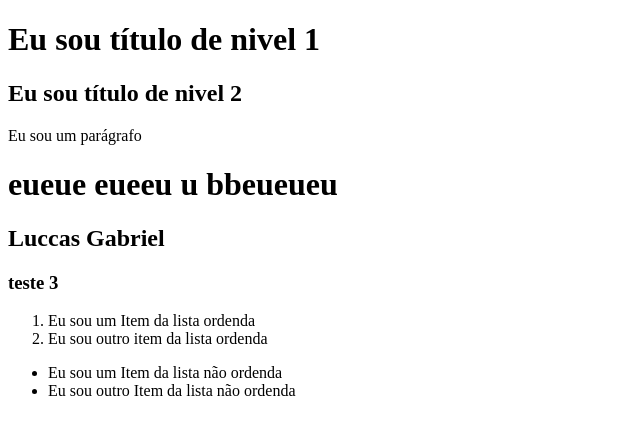
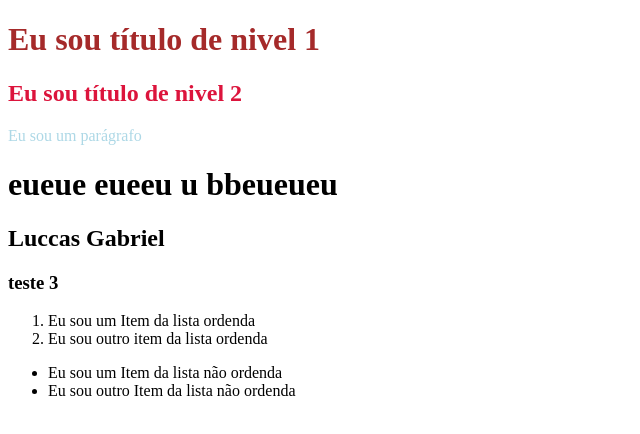
Before and after one commit to LuccasGabriel27/ceub-programacao-web, a plain HTML site: page index.html in a window 1280 px wide. Shown: the whole page, without its empty margins (0-640 px from the left). Drawn offline with Linux system fonts and the light colour scheme.

Commit message:
atualizacao

```diff
--- a/index.html
+++ b/index.html
@@ -8,9 +8,9 @@
 
 </head>
 <body>
-    <h1> Eu sou título de nivel 1</h1>
-    <h2> Eu sou título de nivel 2</h2>
-    <p> Eu sou um parágrafo </p>
+    <h1 style="color: brown;"> Eu sou título de nivel 1</h1>
+    <h2 style="color: crimson;"> Eu sou título de nivel 2</h2>
+    <p style="color: lightblue;"> Eu sou um parágrafo </p>
     <h1> eueue eueeu u bbeueueu</h1>
     <h2> Luccas Gabriel</h2>
     <h3> teste 3</h3>
```
